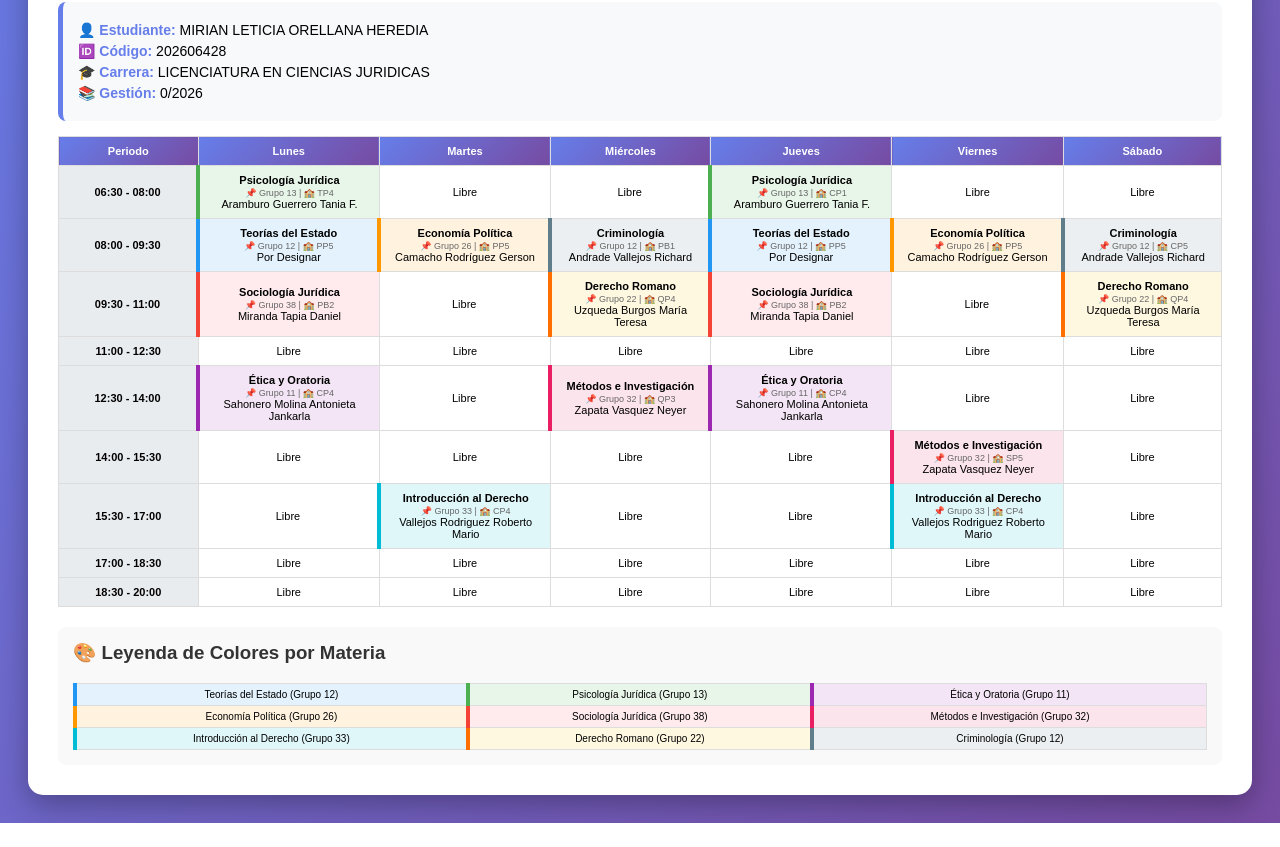
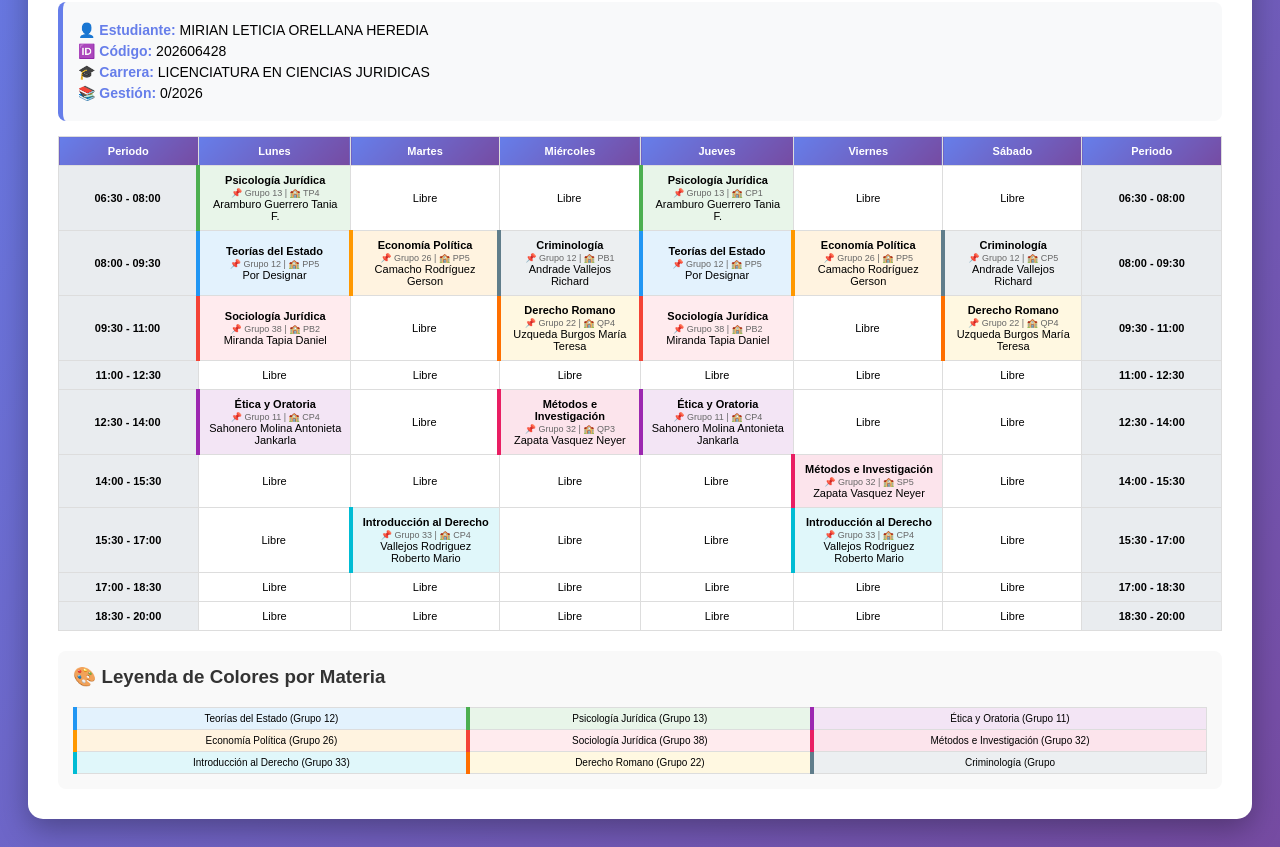
Before and after one commit to k3v1bvo/horario-universitario-mirian, a plain HTML site: page index.html in a window 1280 px wide. Shown: the part 310-1157 px from the top of the page. Before the commit the page ends 1133 px from the top, so only its background shows below. Drawn offline with Linux system fonts and the light colour scheme.

Commit message:
Add 'Periodo' column and update schedule times

```diff
--- a/index.html
+++ b/index.html
@@ -139,6 +139,7 @@
                 <th>Jueves</th>
                 <th>Viernes</th>
                 <th>Sábado</th>
+                <th>Periodo</th>
             </tr>
         </thead>
         <tbody>
@@ -158,6 +159,7 @@
                 </td>
                 <td>Libre</td>
                 <td>Libre</td>
+                <td class="hora">06:30 - 08:00</td>
             </tr>
             <tr>
                 <td class="hora">08:00 - 09:30</td>
@@ -191,6 +193,7 @@
                     <span class="info-grupo">📌 Grupo 12 | 🏫 CP5</span><br>
                     Andrade Vallejos Richard
                 </td>
+                <td class="hora">08:00 - 09:30</td>
             </tr>
             <tr>
                 <td class="hora">09:30 - 11:00</td>
@@ -216,6 +219,7 @@
                     <span class="info-grupo">📌 Grupo 22 | 🏫 QP4</span><br>
                     Uzqueda Burgos María Teresa
                 </td>
+                <td class="hora">09:30 - 11:00</td>
             </tr>
             <tr>
                 <td class="hora">11:00 - 12:30</td>
@@ -225,6 +229,7 @@
                 <td>Libre</td>
                 <td>Libre</td>
                 <td>Libre</td>
+                <td class="hora">11:00 - 12:30</td>
             </tr>
             <tr>
                 <td class="hora">12:30 - 14:00</td>
@@ -246,6 +251,7 @@
                 </td>
                 <td>Libre</td>
                 <td>Libre</td>
+                <td class="hora">12:30 - 14:00</td>
             </tr>
             <tr>
                 <td class="hora">14:00 - 15:30</td>
@@ -259,6 +265,7 @@
                     Zapata Vasquez Neyer
                 </td>
                 <td>Libre</td>
+                <td class="hora">14:00 - 15:30</td>
             </tr>
             <tr>
                 <td class="hora">15:30 - 17:00</td>
@@ -276,6 +283,7 @@
                     Vallejos Rodriguez Roberto Mario
                 </td>
                 <td>Libre</td>
+                <td class="hora">15:30 - 17:00</td>
             </tr>
             <tr>
                 <td class="hora">17:00 - 18:30</td>
@@ -285,6 +293,7 @@
                 <td>Libre</td>
                 <td>Libre</td>
                 <td>Libre</td>
+                <td class="hora">17:00 - 18:30</td>
             </tr>
             <tr>
                 <td class="hora">18:30 - 20:00</td>
@@ -294,6 +303,7 @@
                 <td>Libre</td>
                 <td>Libre</td>
                 <td>Libre</td>
+                <td class="hora">18:30 - 20:00</td>
             </tr>
         </tbody>
     </table>
@@ -314,11 +324,4 @@
             <tr>
                 <td style="background-color: #e0f7fa; border-left: 4px solid #00bcd4;">Introducción al Derecho (Grupo 33)</td>
                 <td style="background-color: #fff8e1; border-left: 4px solid #ff6f00;">Derecho Romano (Grupo 22)</td>
-                <td style="background-color: #eceff1; border-left: 4px solid #607d8b;">Criminología (Grupo 12)</td>
-            </tr>
-        </table>
-    </div>
-</div>
-
-</body>
-</html>
+                <td style="background-color: #eceff1; border-left: 4px solid #607d8b;">Criminología (Grupo
```
